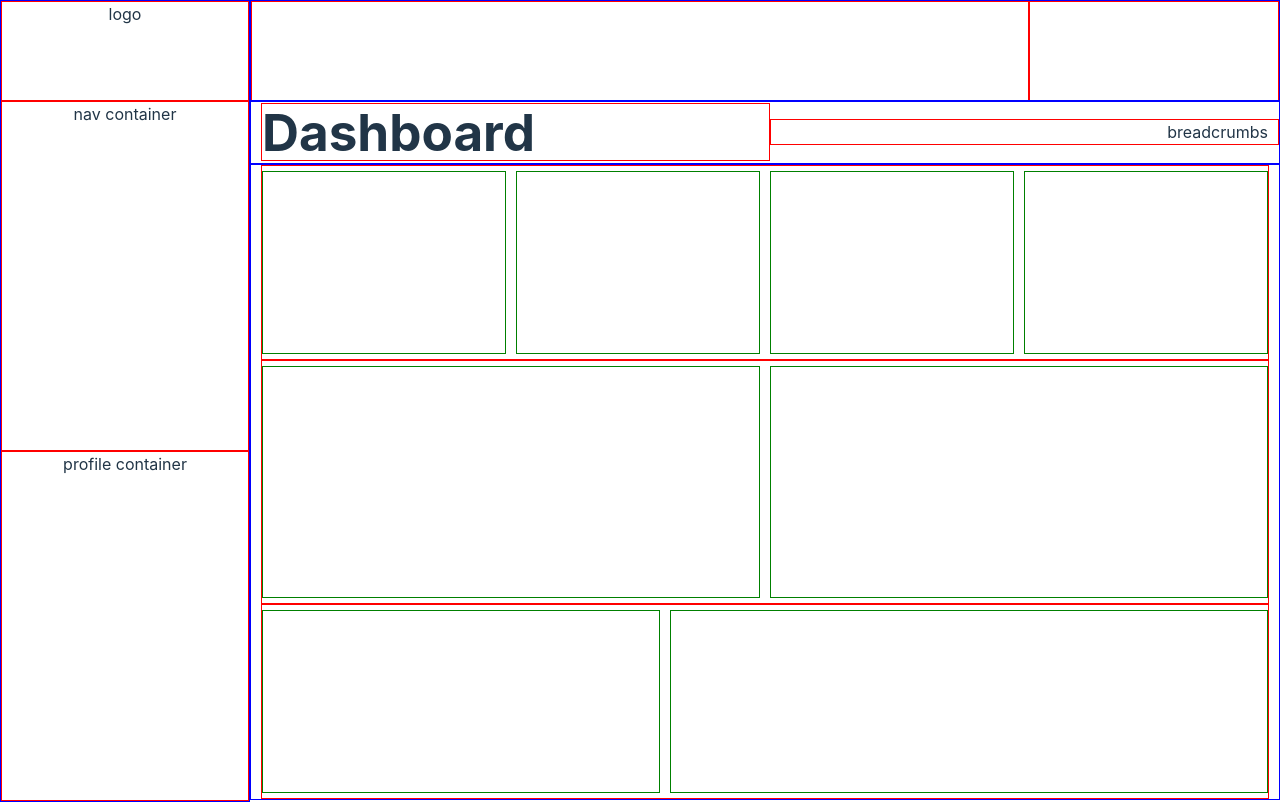
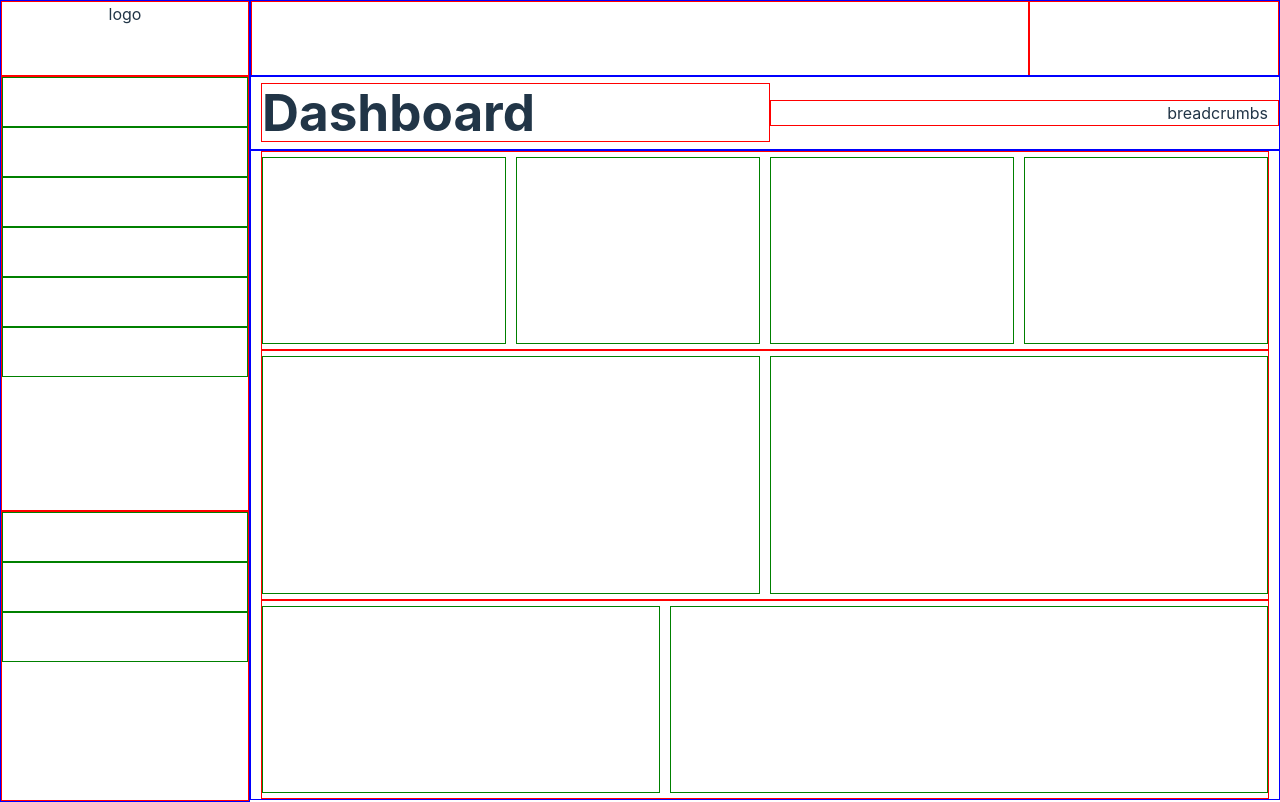
Before and after one commit to murasandev/intergalactic-admin-dashboard, a React (Vite) app in the folder admin-dash/: page / in a window 1280 px wide. Built offline with nearby package versions, Linux system fonts and the light colour scheme.

Commit message:
sidebar nav link layouts set

```diff
--- a/admin-dash/src/App.css
+++ b/admin-dash/src/App.css
@@ -48,7 +48,7 @@
   display: grid;
   grid-template-areas: "sidebar header"
   "sidebar dash";
-  grid-template-rows: 100px 1fr;
+  grid-template-rows: 75px 1fr;
   grid-template-columns: minmax(250px, 1fr) minmax(750px, 5fr);
 }
 
--- a/admin-dash/src/components/Dashboard.css
+++ b/admin-dash/src/components/Dashboard.css
@@ -8,7 +8,7 @@
     display: grid;
     grid-template-areas: "header-container"
     "dash-body";
-    grid-template-rows: 1fr 10fr;
+    grid-template-rows: 75px 10fr;
 }
 
 .dash-header-container {
--- a/admin-dash/src/components/Header.css
+++ b/admin-dash/src/components/Header.css
@@ -5,7 +5,7 @@
 
 .header-container {
     border: 1px solid blue;
-    height: 100px;
+    height: 75px;
     display: grid;
     grid-template-columns: 1fr 250px;
 }
--- a/admin-dash/src/components/Sidebar.css
+++ b/admin-dash/src/components/Sidebar.css
@@ -7,7 +7,7 @@
     height: 100%;
     border: 1px solid blue;
     display: grid;
-    grid-template-rows: 100px 1fr 1fr;
+    grid-template-rows: 75px 1.5fr 1fr;
 }
 
 .sidebar-header-container,
@@ -15,3 +15,18 @@
 .sidebar-profile-container {
     border: 1px solid red;
 }
+
+.sidebar-nav-container
+{
+    display: grid;
+    grid-template-rows: repeat(6, 50px);
+}
+
+.sidebar-profile-container {
+    display: grid;
+    grid-template-rows: repeat(3, 50px);
+}
+
+.sidebar-nav-link {
+    border: 1px solid green;
+}
--- a/admin-dash/src/components/Sidebar.jsx
+++ b/admin-dash/src/components/Sidebar.jsx
@@ -4,8 +4,19 @@ export default function Sidebar() {
     return(
         <div className='sidebar-container'>
             <div className='sidebar-header-container'>logo</div>
-            <div className='sidebar-nav-container'>nav container</div>
-            <div className='sidebar-profile-container'>profile container</div>
+            <div className='sidebar-nav-container'>
+                <div className='sidebar-nav-link'></div>
+                <div className='sidebar-nav-link'></div>
+                <div className='sidebar-nav-link'></div>
+                <div className='sidebar-nav-link'></div>
+                <div className='sidebar-nav-link'></div>
+                <div className='sidebar-nav-link'></div>
+            </div>
+            <div className='sidebar-profile-container'>
+                <div className='sidebar-nav-link'></div>
+                <div className='sidebar-nav-link'></div>
+                <div className='sidebar-nav-link'></div>
+            </div>
         </div>
     )
 }
```
